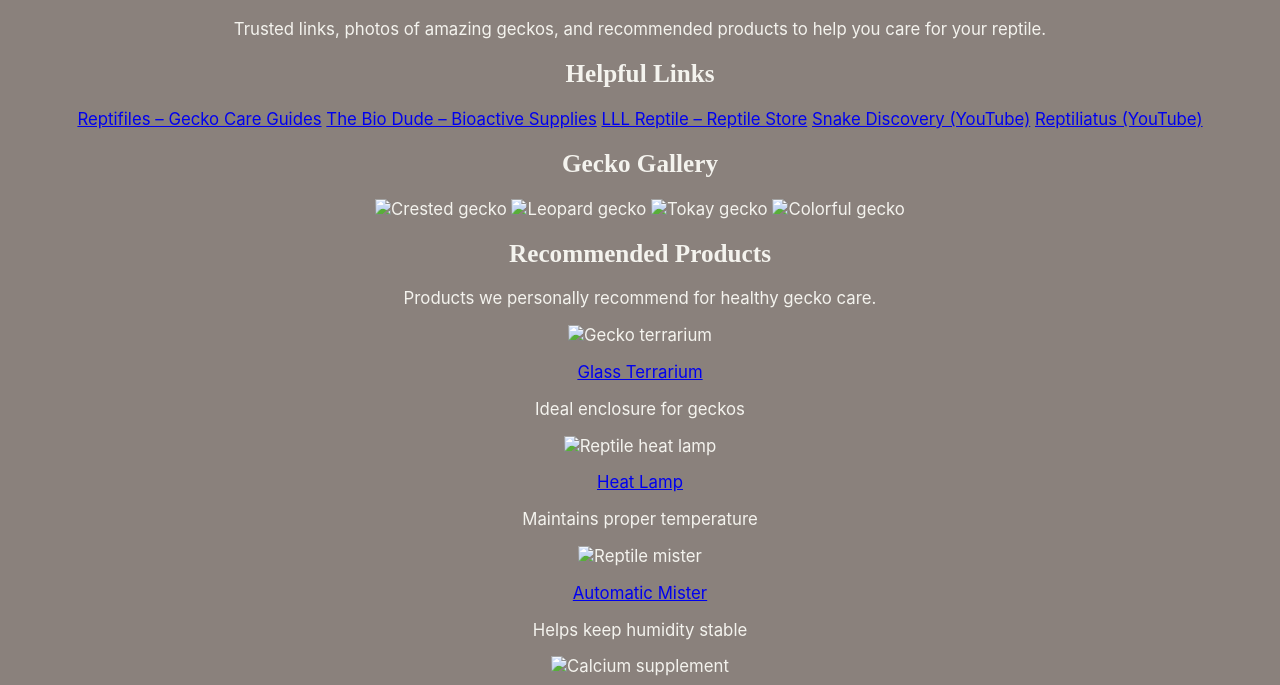
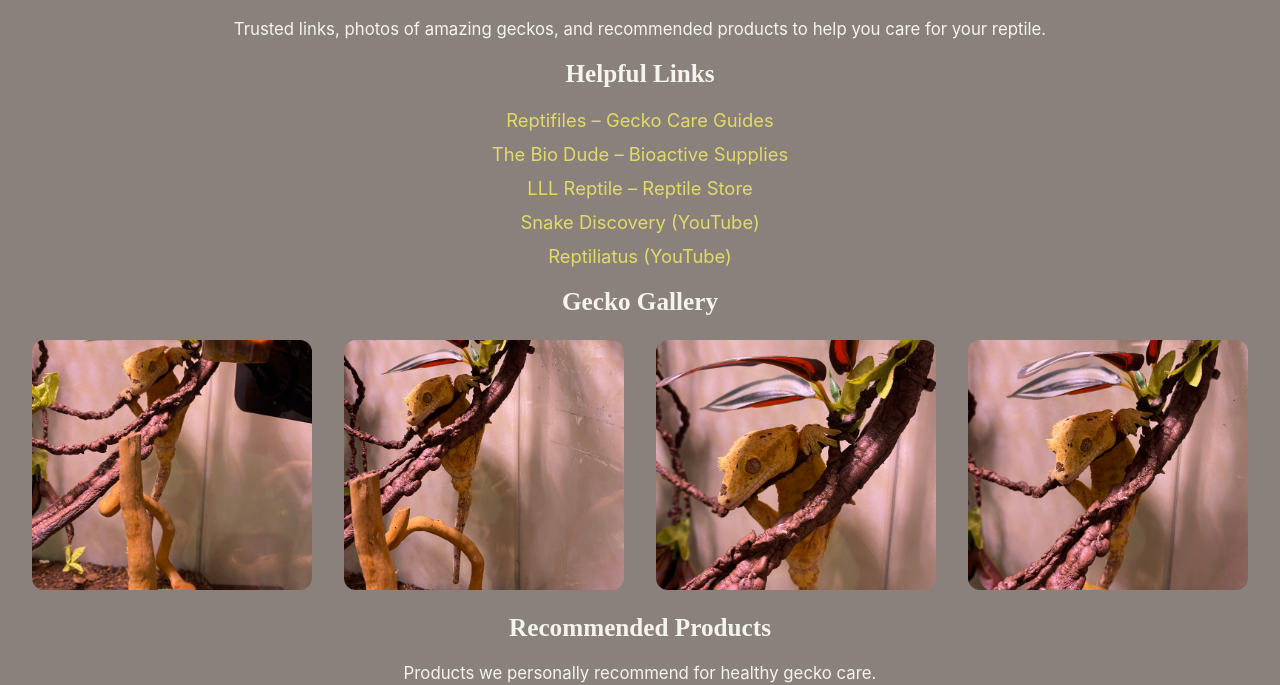
Before and after one commit to Quinnsmitth/GeckoSite, a plain HTML site: page pages/resources.html in a window 1280 px wide. Shown: the part 126-811 px from the top of the page. Drawn offline with Linux system fonts and the light colour scheme.

Commit message:
images added and links doen

```diff
--- a/pages/resources.html
+++ b/pages/resources.html
@@ -9,7 +9,7 @@
   <link rel="stylesheet" href="../css/index.css">
 
   <!-- Resources-only styles -->
-  <link rel="stylesheet" href="../css/resources.css">
+  <link rel="stylesheet" href="../css/resource.css">
 </head>
 
 <body>
@@ -44,10 +44,10 @@
     <section>
       <h2>Gecko Gallery</h2>
       <div class="gallery">
-        <img src="../images/gecko1.jpg" alt="Crested gecko">
-        <img src="../images/gecko2.jpg" alt="Leopard gecko">
-        <img src="../images/gecko3.jpg" alt="Tokay gecko">
-        <img src="../images/gecko4.jpg" alt="Colorful gecko">
+        <img src="../images/IMG_7741.jpg" alt="Crested gecko">
+        <img src="../images/IMG_7742.jpg" alt="Leopard gecko">
+        <img src="../images/IMG_7743.jpg" alt="Tokay gecko">
+        <img src="../images/IMG_7744.jpg" alt="Colorful gecko">
       </div>
     </section>
 
@@ -58,26 +58,26 @@
 
       <div class="product-scroll">
         <div class="product-card">
-          <img src="../images/terrarium.jpg" alt="Gecko terrarium">
-          <p><a href="#" target="_blank">Glass Terrarium</a></p>
+          <img src="../images/terratium.webp" alt="Gecko terrarium">
+          <p><a href="https://www.pangeareptile.com/collections/glass-terrariums/products/warehouse-pickup-only-exo-terra-18x18x24-pro-terrarium-small-tall" target="_blank">Glass Terrarium</a></p>
           <p>Ideal enclosure for geckos</p>
         </div>
 
         <div class="product-card">
-          <img src="../images/heatlamp.jpg" alt="Reptile heat lamp">
-          <p><a href="#" target="_blank">Heat Lamp</a></p>
+          <img src="../images/heat.webp" alt="Reptile heat lamp">
+          <p><a href="https://www.pangeareptile.com/collections/heat-lamps/products/reptile-systems-ceramic-heat-lamp" target="_blank">Heat Lamp</a></p>
           <p>Maintains proper temperature</p>
         </div>
 
         <div class="product-card">
-          <img src="../images/mister.jpg" alt="Reptile mister">
-          <p><a href="#" target="_blank">Automatic Mister</a></p>
+          <img src="../images/mist.jpg" alt="Reptile mister">
+          <p><a href="https://reptizoo.store/products/repti-zoo-reptile-mini-automatic-misting-with-adjustable-spray-nozzles-tr09?currency=USD&variant=42836559364263&utm_source=google&utm_medium=cpc&utm_campaign=Google%20Shopping&stkn=3358c3370253&srsltid=AfmBOor5fqLrC8D4wxu90N1xcz1YjnY-SHr_2erm0EaezBE-fRQlFMlcIBs" target="_blank">Automatic Mister</a></p>
           <p>Helps keep humidity stable</p>
         </div>
 
         <div class="product-card">
-          <img src="../images/calcium.jpg" alt="Calcium supplement">
-          <p><a href="#" target="_blank">Calcium Supplement</a></p>
+          <img src="../images/PangeaCal_30z_With-D3-Front_5000x.webp" alt="Calcium supplement">
+          <p><a href="https://www.pangeareptile.com/products/pangeacal-with-d3?srsltid=AfmBOoq1GLPg4PGeLq5rW37ckk9kQoc5pJr_MUpcB2HTj-rIgCTSGb8o" target="_blank">Calcium Supplement</a></p>
           <p>Supports healthy growth</p>
         </div>
       </div>
```
Also changed, not shown: pages/about.html (+4 -4 lines), pages/index.html (+1 -1 lines), images/IMG_7741.jpg (added), images/IMG_7742.jpg (added), images/IMG_7743.jpg (added), images/IMG_7744.jpg (added), images/PangeaCal_30z_With-D3-Front_5000x.webp (added), images/depositphotos_319041628-stock-photo-crested-gecko-eyelash-gecko-correlophus.jpg (added), images/heat.webp (added), images/killua.png (deleted), images/mist.jpg (added), images/moregecko.webp (added), images/morphs.jpg (added), images/s.jpg (added), 1 more files, 1 other file.
